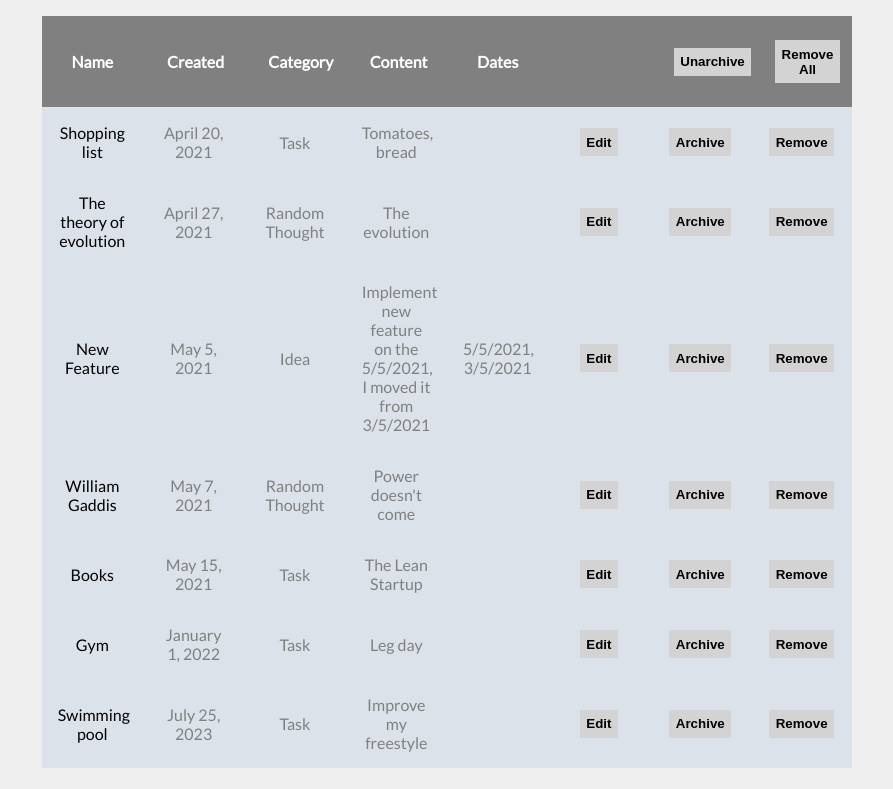
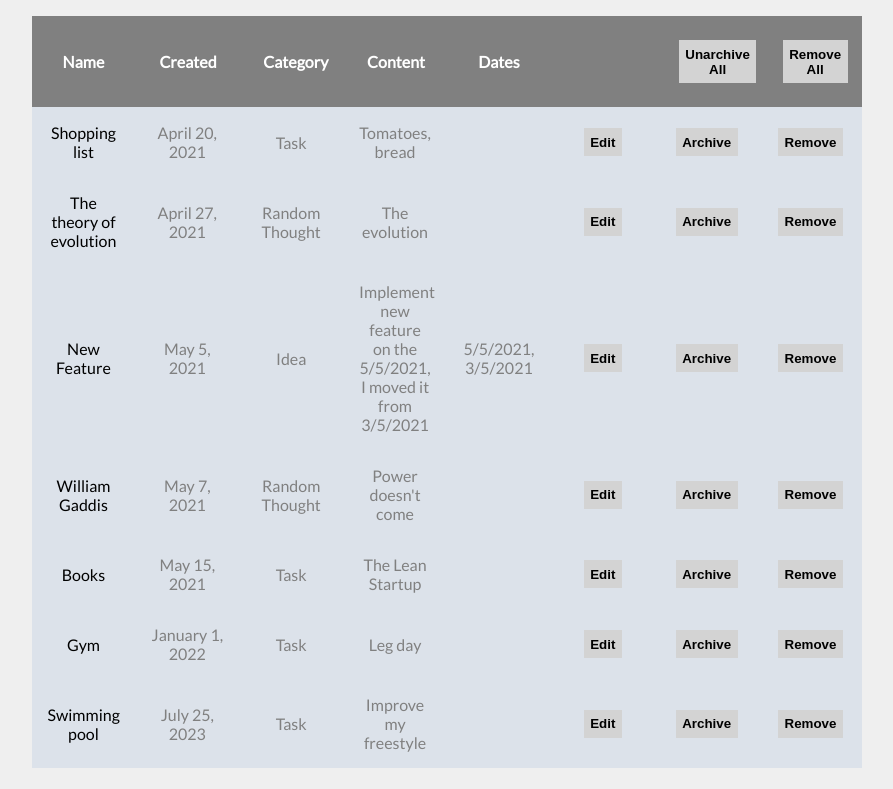
Before and after one commit to Made1ra/notes-app-react, a React (Create React App) app: page / in a window 1280 px wide. Shown: the top 789 px of the page, without its empty margins (193-1086 px from the left). Built offline with nearby package versions, Linux system fonts and the light colour scheme.

Commit message:
Update App.tsx

```diff
--- a/src/App.tsx
+++ b/src/App.tsx
@@ -74,7 +74,7 @@ function App() {
             <Th />
             <Th>
               <Button onClick={() => unarchiveAll()}>
-                Unarchive
+                Unarchive All
               </Button>
             </Th>
             <Th>
```
